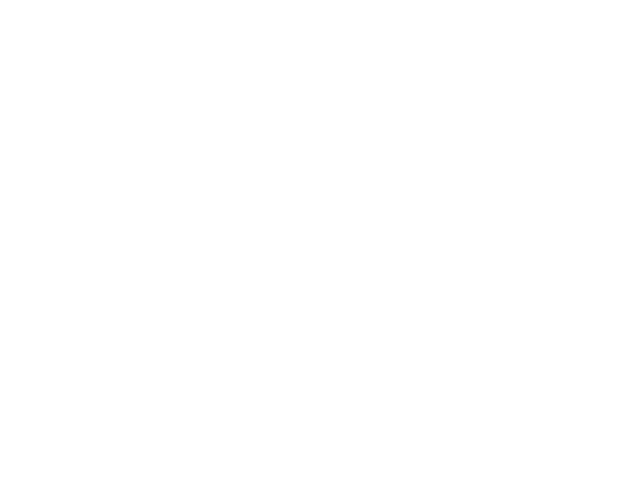
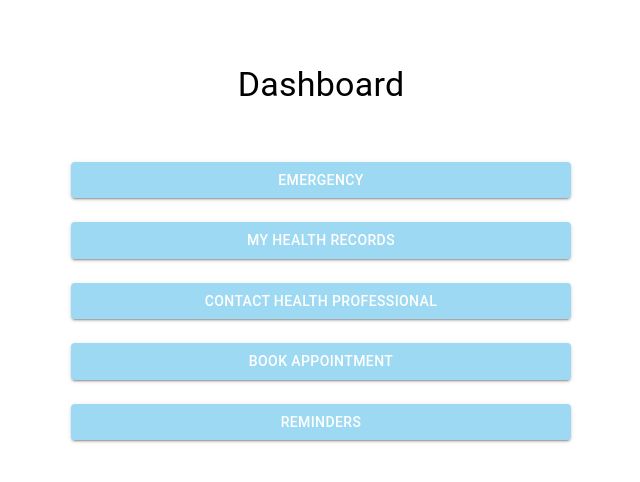
Before and after one commit to KarlGilden/health-watch, a React (Create React App) app: page /patientDashboard in a window 1280 px wide. Shown: the top 482 px of the page, without its empty margins (319-959 px from the left). Built offline with nearby package versions, Linux system fonts and the light colour scheme.

Commit message:
dashboard buttons are added. Only frontend

```diff
--- a/package.json
+++ b/package.json
@@ -3,6 +3,9 @@
   "version": "0.1.0",
   "private": true,
   "dependencies": {
+    "@emotion/react": "^11.9.3",
+    "@emotion/styled": "^11.9.3",
+    "@mui/material": "^5.8.7",
     "@testing-library/jest-dom": "^5.16.4",
     "@testing-library/react": "^13.3.0",
     "@testing-library/user-event": "^13.5.0",
--- a/src/App.js
+++ b/src/App.js
@@ -1,8 +1,17 @@
+import {BrowserRouter as Router, Routes, Route} from "react-router-dom";
 import './App.css';
+import PatientDashboard from './Pages/PatientDashboard.js';
 
 function App() {
   return (
-    <div >
+    <div className="App">
+      <Router>
+        <div>
+          <Routes>
+            <Route path="/patientDashboard" element={<PatientDashboard/>}/>
+          </Routes>
+        </div>
+      </Router>
 
     </div>
   );
--- /dev/null
+++ b/src/Pages/PatientDashboard.js
@@ -0,0 +1,39 @@
+import { Box, Button, Stack, Typography } from '@mui/material';
+import * as React from 'react';
+
+
+const PatientDashboard = () => {
+    const btn = {
+        width: 500, background:"#9DD9F3"
+    }
+
+    return (
+        <div >
+            <Box m={5} pt={3} >
+                <Stack justifyContent="center" alignItems="center" direction="column" spacing={3} >
+                    <Typography variant="h4" sx={{paddingBottom: 4}}>
+                        Dashboard
+                    </Typography>
+
+                    <Button variant="contained" sx={{...btn}}>
+                        Emergency
+                    </Button>
+                    <Button variant="contained" sx={{...btn}}>
+                        My Health Records
+                    </Button>
+                    <Button sx={{...btn}} variant="contained">
+                        Contact Health Professional
+                    </Button>
+                    <Button variant="contained" sx={{...btn}}>
+                        Book Appointment
+                    </Button>
+                    <Button variant="contained" sx={{...btn}}>
+                        Reminders
+                    </Button>
+                </Stack>
+            </Box>
+        </div>
+    )
+}
+
+export default PatientDashboard;
```
Also changed, not shown: 1 other file (tests, documents, lock files or other folders).
